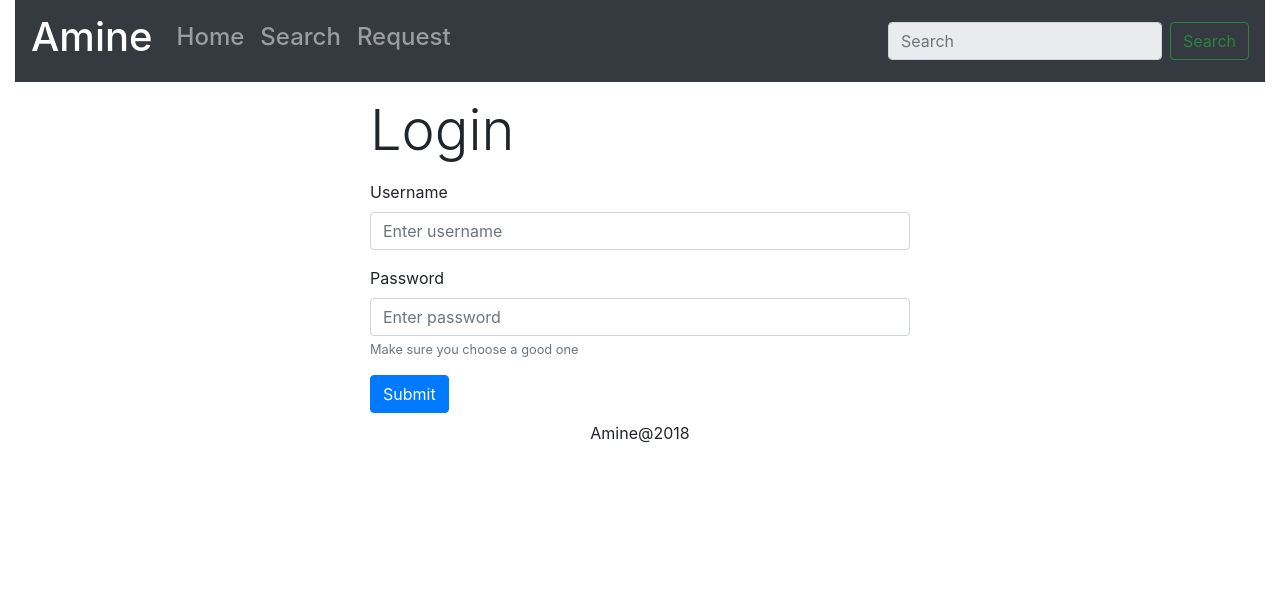
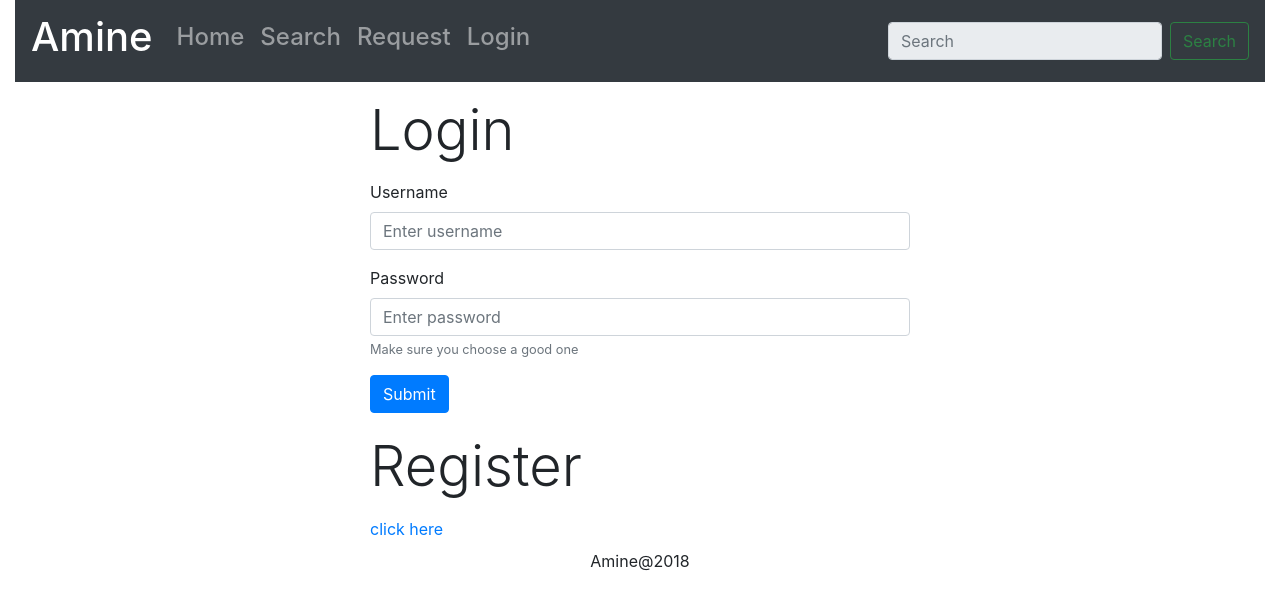
Before and after one commit to Squishy123/amine-backend, a Node server app: page /login in a window 1280 px wide. Shown: the top 610 px of the page. Run offline with Node 20, Linux system fonts and the light colour scheme; some libraries are stand-ins or nearby versions.

Commit message:
Added improved views for login and register and added into nav

```diff
--- a/views/anime.pug
+++ b/views/anime.pug
@@ -105,7 +105,7 @@ block content
         function scrapeURL(url) {
           document.querySelector('#alerts').innerHTML += `<div class="alert alert-primary alert-dismissible fade show" role="alert">Scrape Request Sent!<button type="button" class="close" data-dismiss="alert" aria-label="Close"><span aria-hidden="true">&times;</span></button></div>`
           api.on('request/animeURL:done', () => {
-            document.querySelector('#alerts').innerHTML += `<div class="alert alert-success alert-dismissible fade show" role="alert">Completed Scrape! Added to Database!<button type="button" class="close" data-dismiss="alert" aria-label="Close"><span aria-hidden="true">&times;</span></button></div>`
+            document.querySelector('#alerts').innerHTML += `<div class="alert alert-success alert-dismissible fade show" role="alert">Refresh Page! Added to Database!<button type="button" class="close" data-dismiss="alert" aria-label="Close"><span aria-hidden="true">&times;</span></button></div>`
           });
           api.emit('request/animeURL', {url: url});
         }
--- a/views/layout.pug
+++ b/views/layout.pug
@@ -30,6 +30,9 @@ html
               li(class="nav-item")
                 h5(class="text-white h4")
                   a(class="nav-link" href="/request") Request
+              li(class="nav-item")
+                h5(class="text-white h4")
+                  a(class="nav-link" href="/login") Login
             form(class="form-inline my-2 my-lg-0" )
               input(class="form-control mr-sm-2" type="search" placeholder="Search" aria-label="Search" disabled)
               button(class="btn btn-outline-success my-2 my-sm-0" type="submit" disabled)
--- a/views/login.pug
+++ b/views/login.pug
@@ -13,3 +13,7 @@ block content
                     input(type="password" name="password" id="password" class="form-control" placeholder="Enter password" required)
                     small(class="form-text text-muted") Make sure you choose a good one
                 button(class="btn btn-primary" type="submit") Submit
+    div(class="row justify-content-center" style="padding-top: 20px")
+        div(class="col-md-6")
+            p(class="display-4") Register
+            a(href="/register") click here
```
